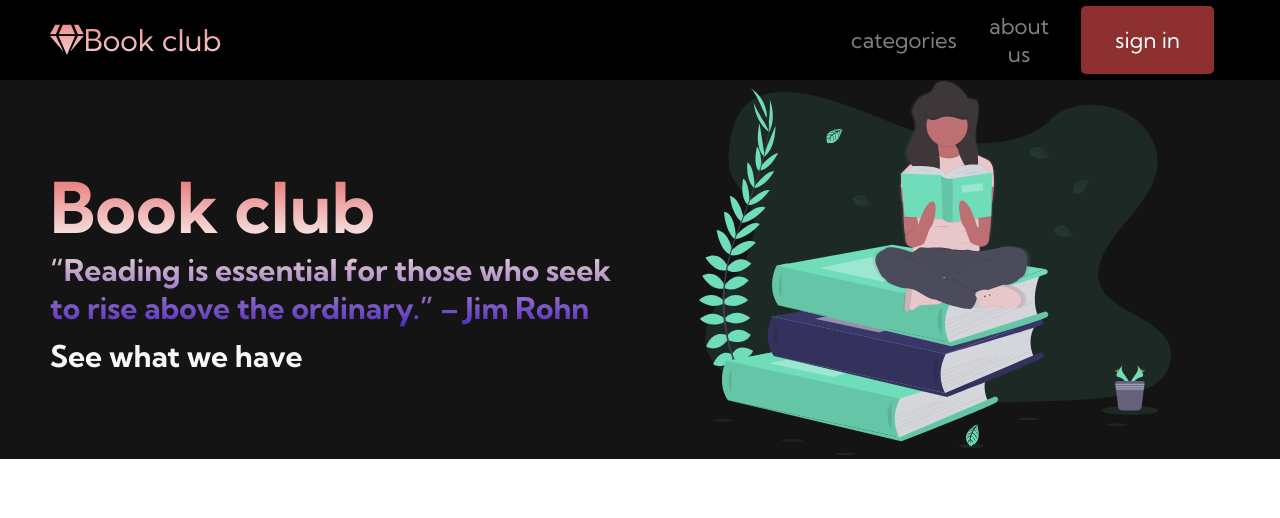
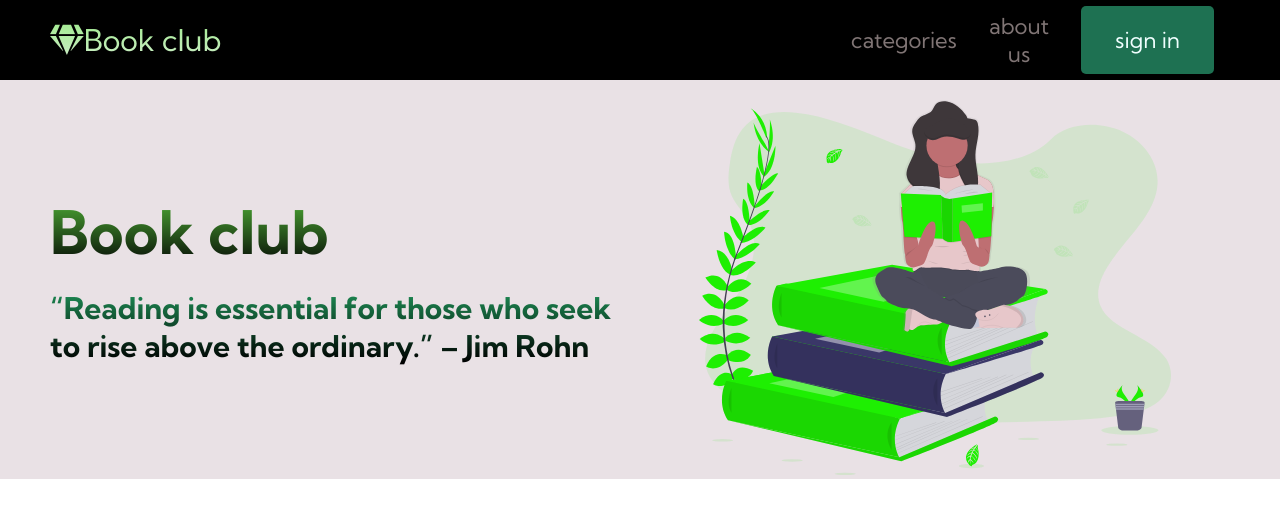
Before and after one commit to alaadib9/new-css, a plain HTML site: page index.html in a window 1280 px wide. Drawn offline with Linux system fonts and the light colour scheme.

Commit message:
change color

```diff
--- a/index.html
+++ b/index.html
@@ -42,13 +42,13 @@
                 @import url('https://fonts.googleapis.com/css2?family=Kumbh+Sans:wght@300;400;700&family=PT+Sans+Narrow&display=swap');
                 </style></h1>
         <h2>“Reading is essential for those who seek to rise above the ordinary.” – Jim Rohn </h2>
-        <p>See what we have
+        <!-- <p>See what we have
             <style>
                 @import url('https://fonts.googleapis.com/css2?family=Kumbh+Sans:wght@300;400;700&family=PT+Sans+Narrow&display=swap');
-                </style></p>
+                </style></p> -->
     </div>
     <div class="imag-contaner">
-        <img class="mainImage" src="pic/book.svg" alt="" srcset="">
+        <img class="mainImage" src="pic/book2.svg" alt="" srcset="">
     </div>
 </div>
     </div>
--- a/style.css
+++ b/style.css
@@ -28,8 +28,8 @@ z-index: 999;
     padding: 0 50px; /* top and buttom are zero and right is 50px */
 }
 #logo {
-    background-color: coral;
-    background-image: linear-gradient(to top ,#f8f8f8 3% , #e76060 100% );
+
+    background-image: linear-gradient(to top ,#e0eee0 3% , #94eb7e 90% );
     background-size: 100%;
     -webkit-background-clip: text;
     -moz-background-clip: text;
@@ -54,7 +54,7 @@ z-index: 999;
 }
 
 .link {
-    color: rgba(255, 255, 255, 0.5);
+    color: rgba(255, 234, 234, 0.5);
     display: flex;
     align-items: center;
     justify-content: center;
@@ -84,11 +84,11 @@ z-index: 999;
     border: none;
     outline: none;
     border-radius: 5px;
-    background: #ff57578e;
+    background: #37cc938e;
     color: azure;
 }
 .button:hover {
-    background: rgb(148, 231, 52);
+    background: rgb(232, 236, 228);
     opacity: 0.4;
     transition: all 0.3s ease;
 }
@@ -100,7 +100,7 @@ z-index: 999;
 }
 
 .main {
-    background-color: #141413;
+    background-color: #000000;
 }
 
 .container_two {
@@ -115,13 +115,12 @@ z-index: 999;
     width: 100%;
     max-width: 1300px;
     padding: 0 50px;
-    background-color: #141414;
+    background-color: #e9e1e5;
 
 }
 .contant h1 {
-    font-size:70px;
-    background-color: coral;
-    background-image: linear-gradient(to top ,#f8f8f8 3% , #e76060 100% );
+    font-size:60px;
+    background-image: linear-gradient(to top ,#050705 3% , #48a031 90% );
     background-size: 100%;
     -webkit-background-clip: text;
     -moz-background-clip: text;
@@ -131,23 +130,24 @@ z-index: 999;
 }
 .contant h2 {
     font-size:30px;
-    background-color: rgb(204, 93, 52);
-    background-image: linear-gradient(to top ,#562fc0 3% , #eed3d3 100% );
+    background-image: linear-gradient(to top ,#000000 3% , #1e8f56 100% );
     background-size: 100%;
     -webkit-background-clip: text;
     -moz-background-clip: text;
     -webkit-text-fill-color: transparent;
     -moz-text-fill-color :transparent;
+    font-family: 'Kumbh Sans', sans-serif;
+    margin-top: 20px;
 }
-
+/*
 .contant p {
     margin-top: 10px;
     font-size: 30px;
     font-weight: 650;
     font-family: 'Kumbh Sans', sans-serif;
-    color: #f8f8f8;
+    color: #000000;
 
-}
+} */
 
 .imag-contaner {
     text-align: center;
@@ -156,4 +156,5 @@ z-index: 999;
 .mainImage {
     height: 80%;
     width: 80%;
+    margin-top: 20px;
 }
```
Also changed, not shown: pic/book2.svg (added).
